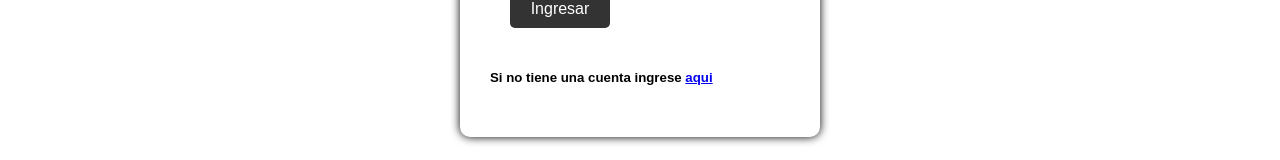
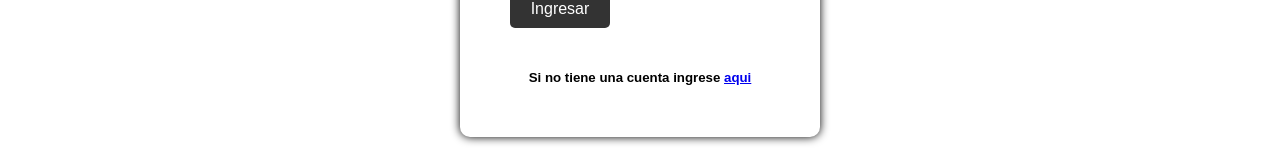
Before and after one commit to rodri364/ejemplo, a React (Create React App) app in the folder react-app/mi-app-react/: page / in a window 1280 px wide. Shown: the part 498-658 px from the top of the page. Built offline with nearby package versions, Linux system fonts and the light colour scheme.

Commit message:
Centreamos

```diff
--- a/react-app/mi-app-react/src/App.css
+++ b/react-app/mi-app-react/src/App.css
@@ -6,6 +6,9 @@ body{
   flex-direction: column;
   min-height: 80vh;
   background-color: white;
+}
+h5{
+  text-align: center;
 }
 
 header{
```
